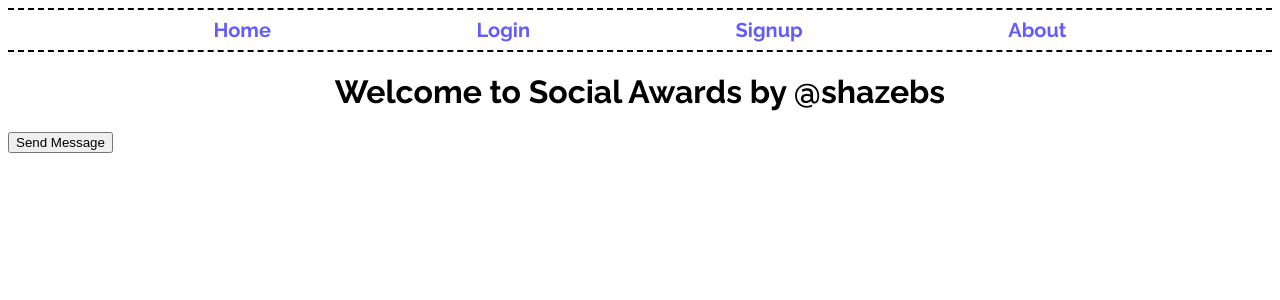
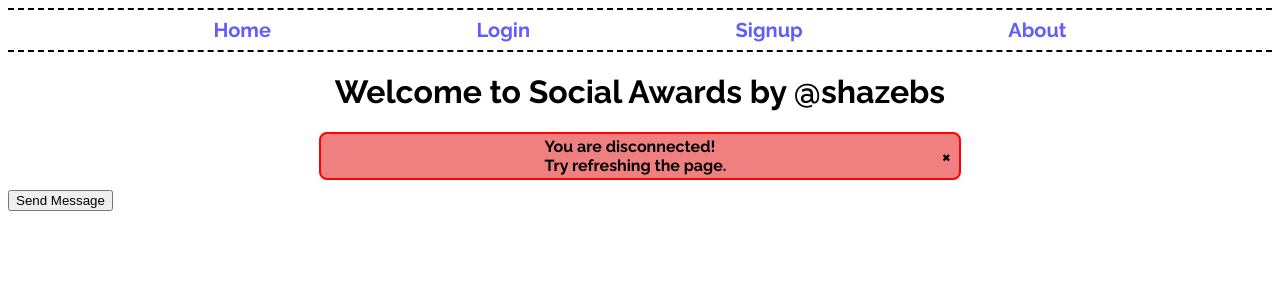
Before and after one commit to shazebs/EasyPayVueApp, a Vue app: page /awards in a window 1280 px wide. Both pictures are taken after a click on the button "Send Message". Shown: the top 300 px of the page. Built offline with nearby package versions, Linux system fonts and the light colour scheme; no server answers.

Commit message:
error popup

```diff
--- a/src/pages/SocialAwards.vue
+++ b/src/pages/SocialAwards.vue
@@ -1,6 +1,11 @@
 <template>
     <div>
         <h1 align="center">Welcome to Social Awards by @shazebs</h1>
+
+        <div class="error-message" v-if="errors.disconnect" :class="{'slide-in': errors.disconnect}">
+            <span></span>You are disconnected!<br/>Try refreshing the page.<span @click="closeError('disconnect')">&times;</span>
+        </div>
+
         <button @click="sendMessage">Send Message</button>
     </div>
 </template>
@@ -10,18 +15,31 @@ export default {
     name: 'SocialAwards',
     data() {
         return {
-            connection: null
+            connection: null,
+            errors: {
+                disconnect: false
+            }
         }
     },
     methods: {
-        sendMessage() {
+        async sendMessage() {
             const data = {
                 message: 'Hello World!',
                 client_id: 999
             };
             const data_string = JSON.stringify(data);
-            this.connection.send(data_string);
-        }
+
+            if (this.connection.readyState === WebSocket.OPEN)
+            {
+                this.connection.send(data_string);
+            }
+            else {
+                this.errors.disconnect = true;
+            }
+        },
+        closeError(errorKey) {
+            this.errors[errorKey] = false;
+        },
     },
     created() {
         console.log("Starting Connection to WebSocket Server");
@@ -42,16 +60,47 @@ export default {
 
         this.connection.onclose = (event) => {
             console.log(event);
-            alert('You are disconnected, try refreshing the page.');
         }
 
         this.connection.onerror = (error) => {
-            console.log(error);
+            console.log('[websocket error]', error);
+            this.errors.disconnect = true;
         }
     }
 }
 </script>
 
 <style scoped>
+    @keyframes slideIn {
+        from {
+            transform:translateX(-100%);
+        }
+        to {
+            transform: translateX(0);
+        }
+    }
+    .slide-in {
+        animation: slideIn 0.5s forwards;
+    }
 
+    .error-message {
+        align-items: center;
+        background: lightcoral;
+        border: 2px solid red;
+        border-radius: 8px;
+        display: flex;
+        justify-content: space-between;
+        margin: 10px auto;
+        min-width: 300px;
+        padding: 3px;
+        width: 50%;
+    }
+        .error-message span {
+            font-size:larger;
+            margin-right:5px;
+        }
+            .error-message span:hover {
+                color:white;
+                cursor:pointer;
+            }
 </style>
```
